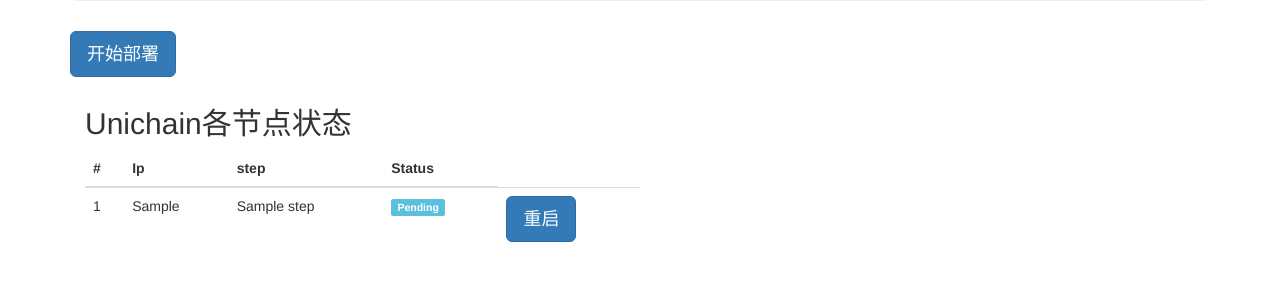
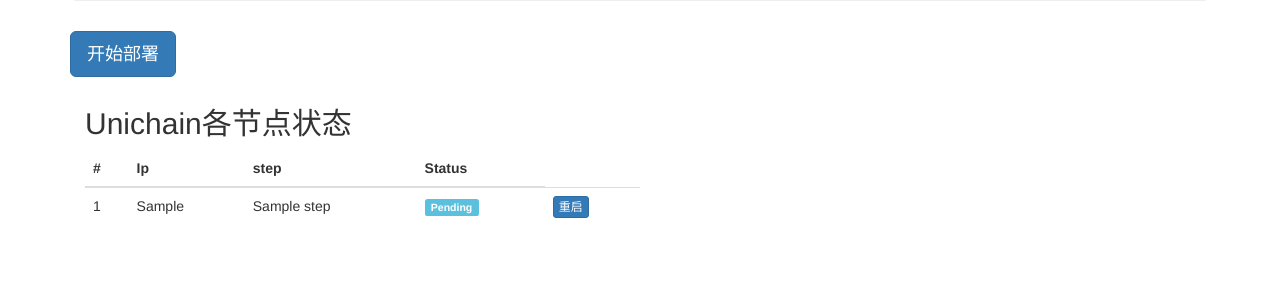
Before and after one commit to unichainplatform/unichain-monitor-web, a Django app: template restapi/templates/builder.html in a window 1280 px wide. Shown: the part 194-475 px from the top of the page. Run offline with Django 3.2, Linux system fonts and the light colour scheme; the template is opened without the code that fills it: most values are stand-ins (such as "Sample title", 1, 10 or a date in 2020); parts of the project's set-up code (start-up, migrations or seed data) failed here and were passed over; some libraries are stand-ins or nearby versions.

Commit message:
add: restart button

```diff
--- a/restapi/templates/table_body.html
+++ b/restapi/templates/table_body.html
@@ -10,6 +10,8 @@
         {% else %}
             <td><span class="label label-info">Pending</span></td>
         {% endif %}
-        <td><button type="button" class="btn btn-lg btn-primary">重启</button></td>
+        <td>
+            <button type="button" class="btn btn-xs btn-primary">重启</button>
+        </td>
     </tr>
 {% endfor %}
```
